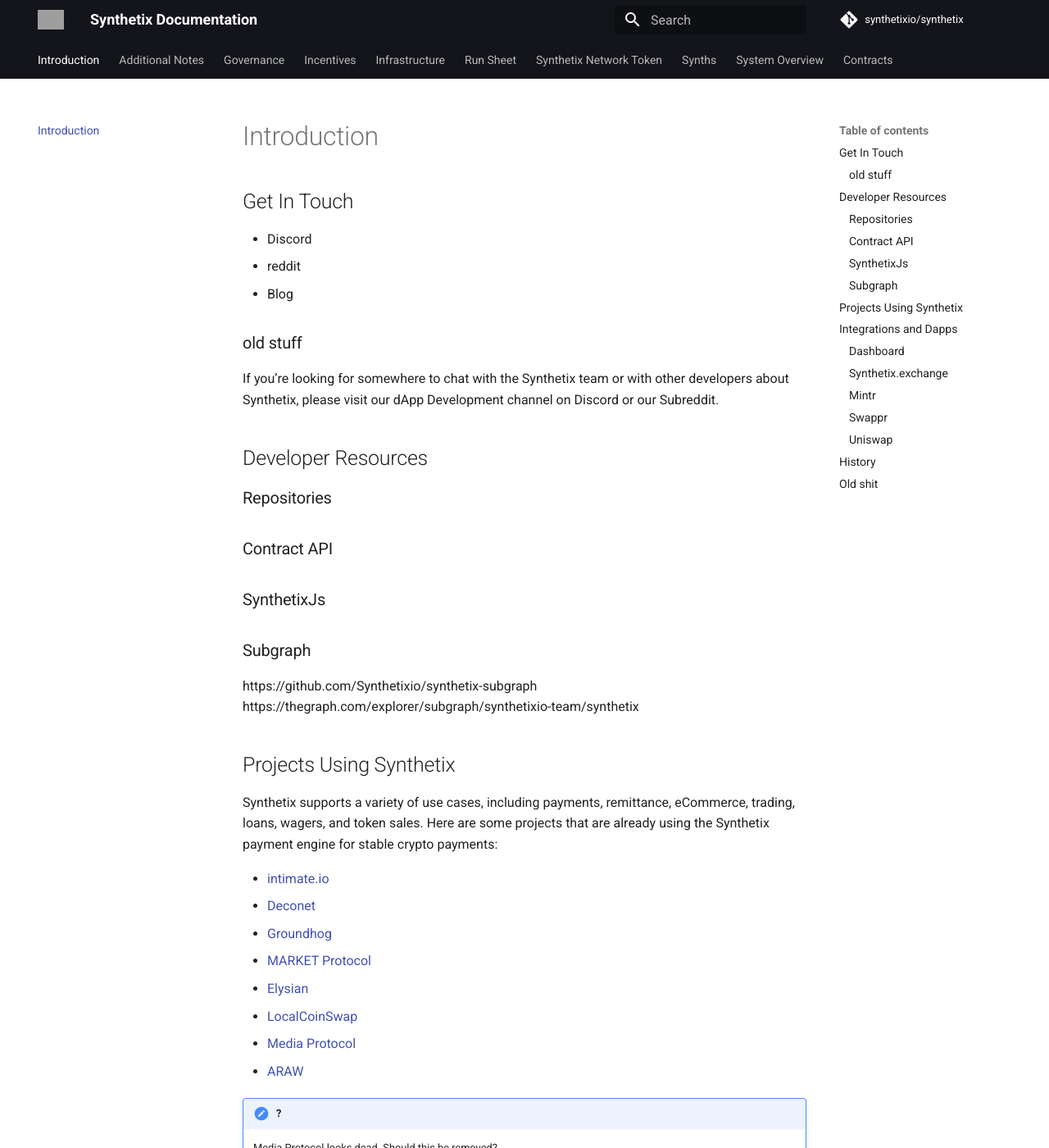
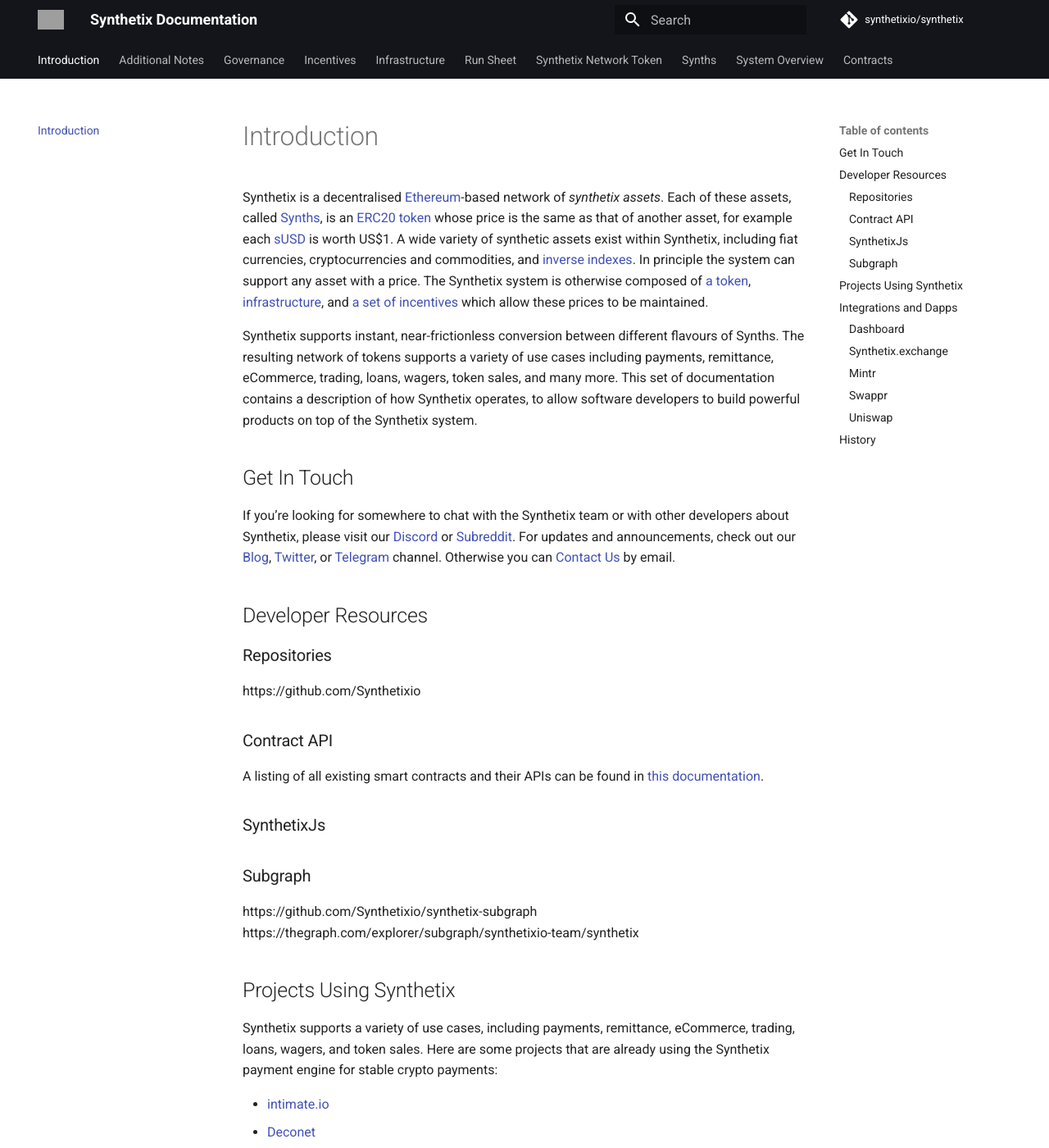
Before and after one commit to Synthetixio/synthetix, an MkDocs documentation site: the page built from docs/index.md, in a window 1280 px wide and 1400 px high. Shown: the whole window at 82% size. Built offline with MkDocs 1.6.1 and Material for MkDocs 9.7.7, drawn with Linux system fonts in a browser that asks for light colours; comment, search, counter and statistics services are not loaded; some of the changed text lies outside the part shown; grey boxes are pictures that could not be loaded.

Commit message:
Introductory text beginnings.

```diff
--- a/docs/index.md
+++ b/docs/index.md
@@ -1,20 +1,25 @@
 # Introduction
+
+Synthetix is a decentralised [Ethereum](https://www.ethereum.org/)-based network of *synthetix assets*. Each of these assets, called [Synths](synths.md), is an [ERC20 token](https://theethereum.wiki/w/index.php/ERC20_Token_Standard) whose price is the same as that of another asset, for example each [sUSD](https://etherscan.io/token/0x57ab1e02fee23774580c119740129eac7081e9d3) is worth US$1. A wide variety of synthetic assets exist within Synthetix, including fiat currencies, cryptocurrencies and commodities, and [inverse indexes](synths.md#inverse-syths). In principle the system can support any asset with a price.
+The Synthetix system is otherwise composed of [a token](synthetix-network-token.md), [infrastructure](infrastructure.md), and [a set of incentives](incentives.md) which allow these prices to be maintained.
+
+Synthetix supports instant, near-frictionless conversion between different flavours of Synths. The resulting network of tokens supports a variety of use cases including payments, remittance, eCommerce, trading, loans, wagers, token sales, and many more.
+This set of documentation contains a description of how Synthetix operates, to allow software developers to build powerful products on top of the Synthetix system.
 
 ## Get In Touch
 
-* Discord
-* reddit
-* Blog
-
-### old stuff
-
-If you’re looking for somewhere to chat with the Synthetix team or with other developers about Synthetix, please visit our dApp Development channel on Discord or our Subreddit.
+If you’re looking for somewhere to chat with the Synthetix team or with other developers about Synthetix, please visit our [Discord](https://discordapp.com/invite/AEdUHzt) or [Subreddit](https://reddit.com/r/synthetix_io).
+For updates and announcements, check out our [Blog](https://blog.synthetix.io/), [Twitter](https://twitter.com/synthetix_io), or [Telegram](https://t.me/havven_news) channel. Otherwise you can [Contact Us](https://www.synthetix.io/contact-us) by email.
 
 ## Developer Resources
 
 ### Repositories
 
+https://github.com/Synthetixio
+
 ### Contract API
+
+A listing of all existing smart contracts and their APIs can be found in [this documentation](contracts).
 
 ### SynthetixJs
 
@@ -69,8 +74,5 @@
     * nUSD
 * Synthetix
     * Multicurrency
+    * Inflationary Monetary Policy
     * synthetix.exchange
-
-## Old shit
-
-Synthetix enables stable payments on the blockchain. This portal is an information hub for software developers to build powerful products on top of the Synthetix payment network.
```
